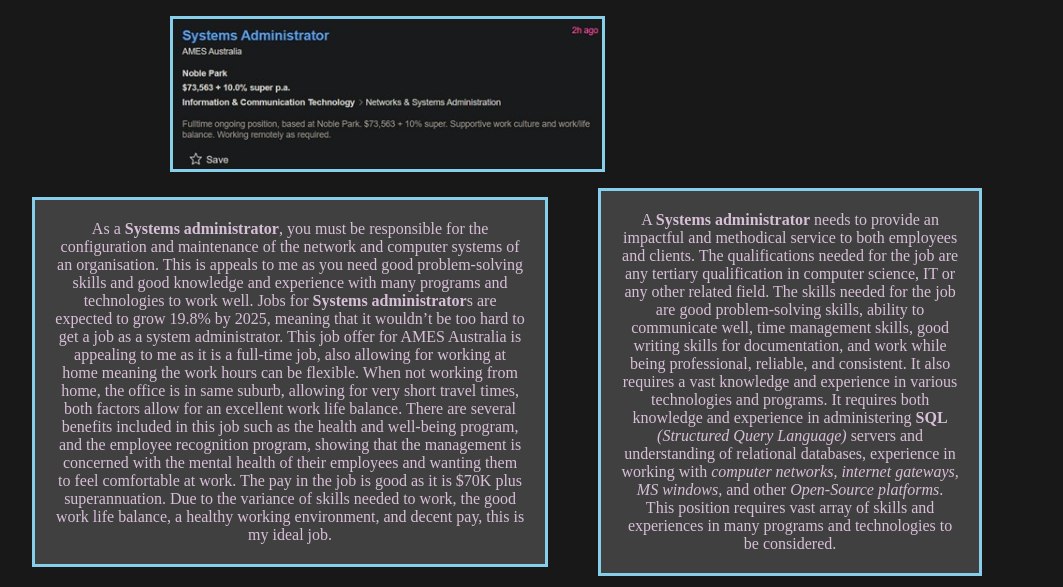
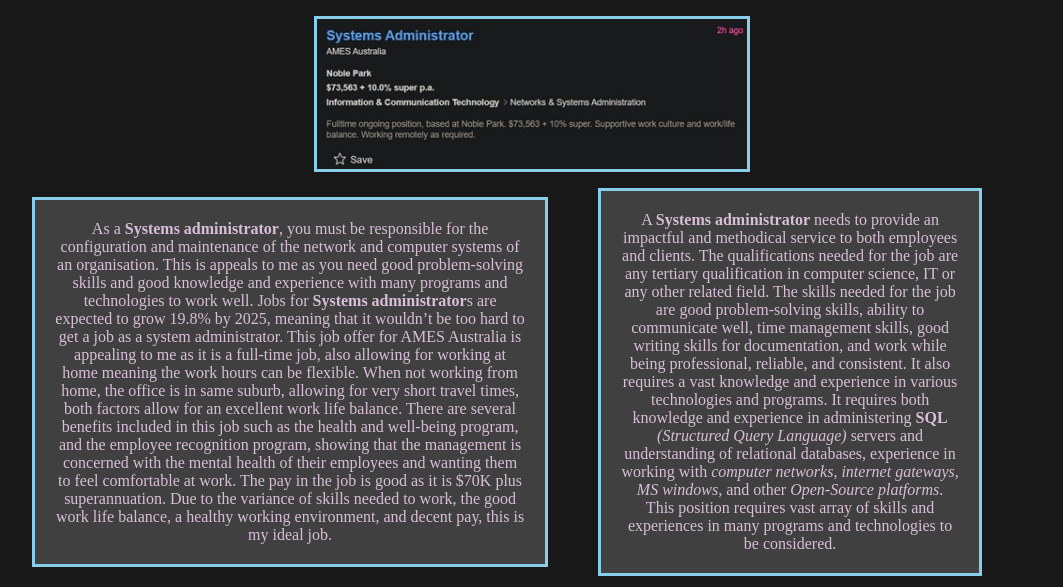
Before and after one commit to fatboi101/A1-project, a plain HTML site: page idealjob.html in a window 1280 px wide. Shown: the part 213-800 px from the top of the page, without its empty margins (108-1171 px from the left). Drawn offline with Linux system fonts and the light colour scheme.

Commit message:
Update style.css

```diff
--- a/css/style.css
+++ b/css/style.css
@@ -72,5 +72,5 @@
   margin: auto 50px auto auto;
 }
 .idealjob{
-  padding-left: 270px;
+  text-align: center;
 }
```
